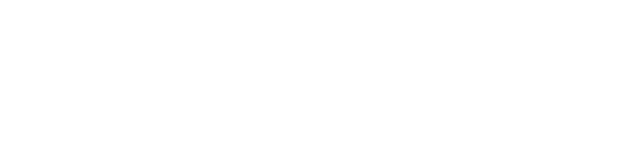
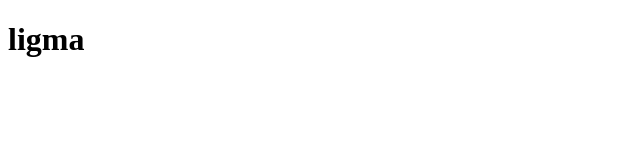
Before and after one commit to DumbSheep123/myareacode.net, a plain HTML site: page index.html in a window 1280 px wide. Shown: the whole page, without its empty margins (0-640 px from the left). Drawn offline with Linux system fonts and the light colour scheme.

Commit message:
Update index.html

```diff
--- a/index.html
+++ b/index.html
@@ -1,3 +1,4 @@
 <!DOCTYPE html>
 <head>
 <title>area</title>
+  <h1>ligma</h1>
```
